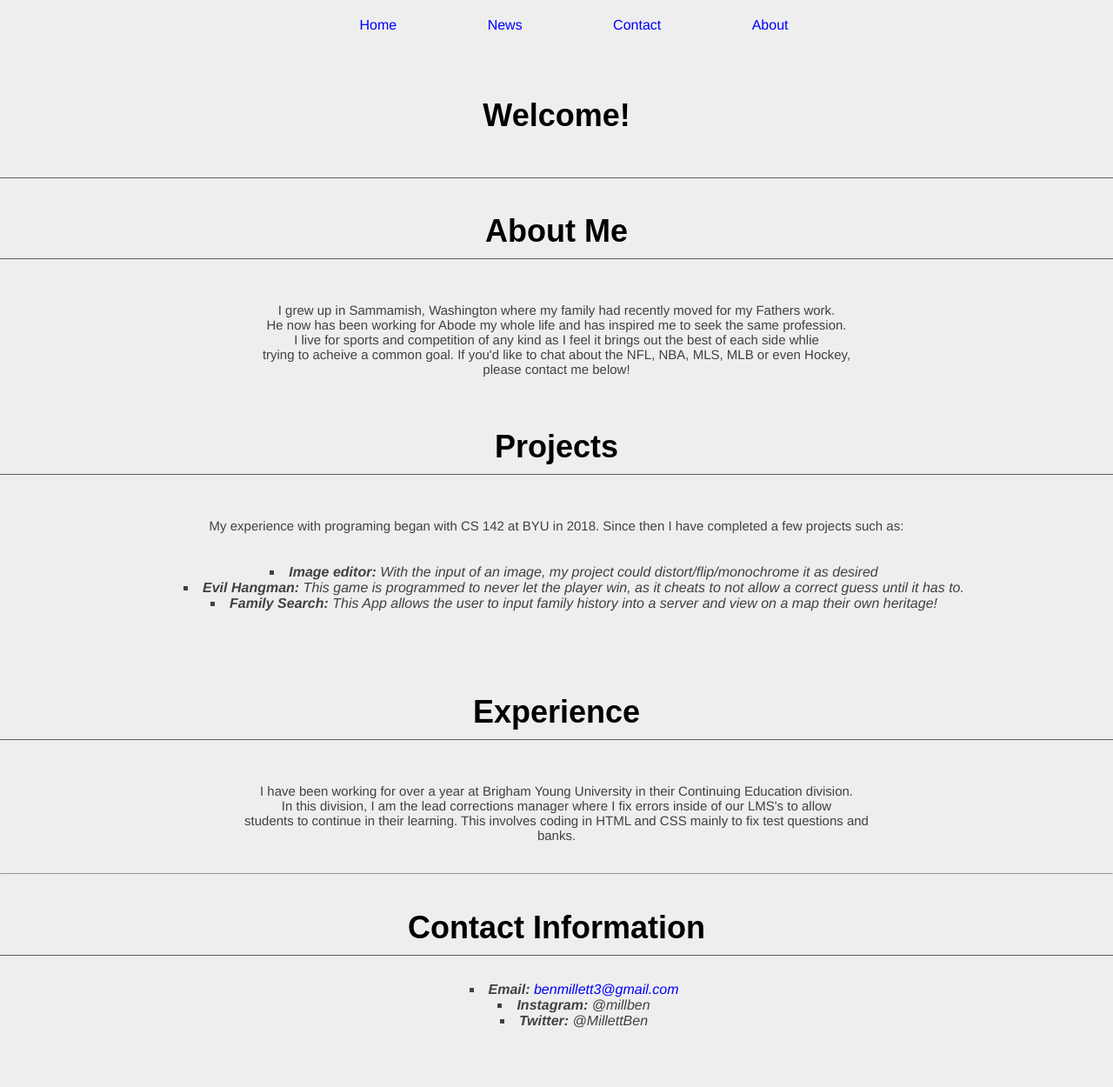
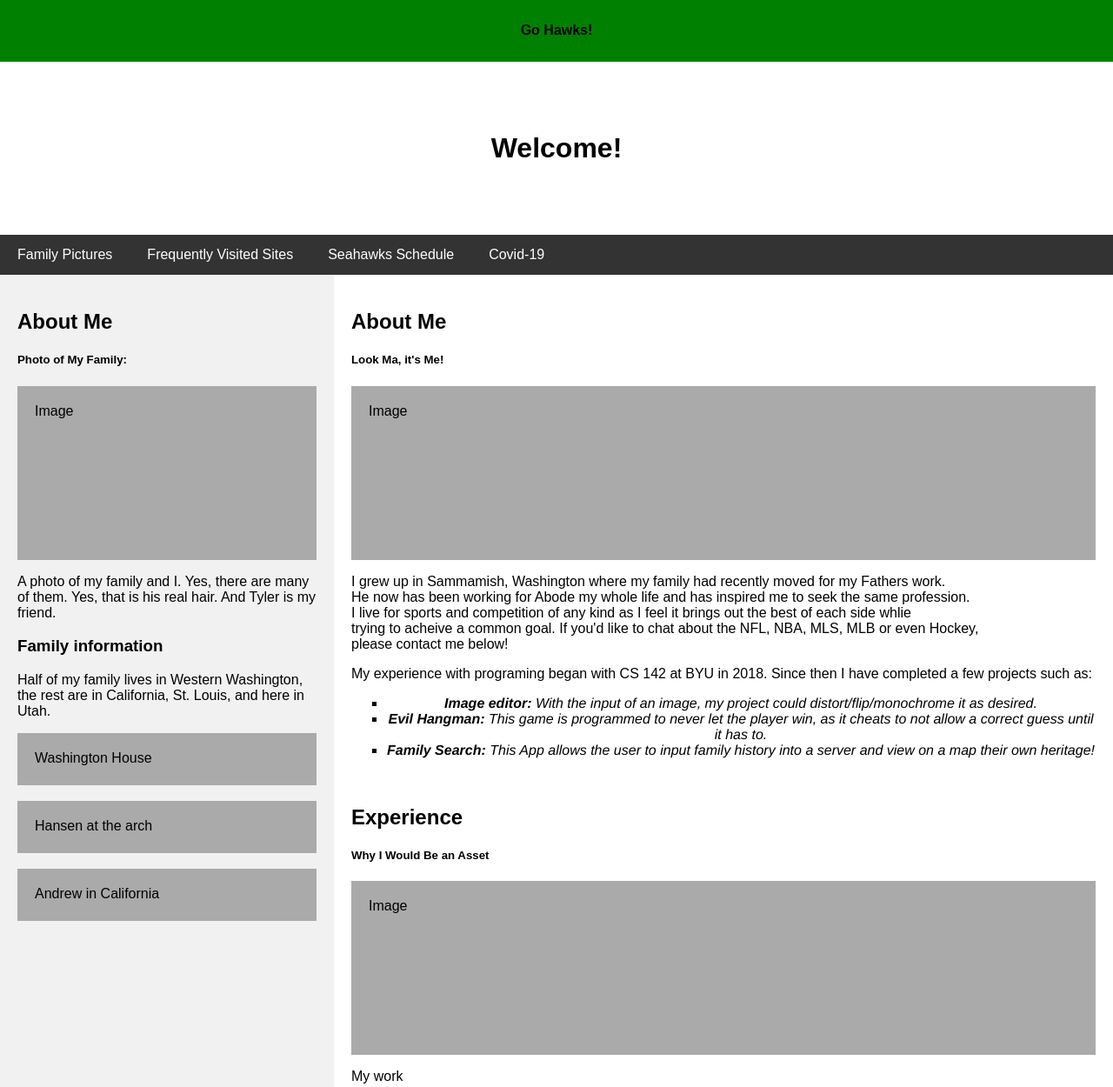
Before and after one commit to Jobo97/portfolio, a plain HTML site: page index.html in a window 1280 px wide. Shown: the top 1250 px of the page at 87% size. Before the commit the page ends 1203 px from the top, so only its background shows below. Drawn offline with Linux system fonts and the light colour scheme.

Commit message:
Flexbox index

```diff
--- a/index.html
+++ b/index.html
@@ -1,55 +1,174 @@
 <!DOCTYPE html>
 <html>
 <head>
-    <title>Ben Millett</title>
-    <link rel="stylesheet" type="text/css" href="app.css">
+<title>Page Title</title>
+<meta charset="UTF-8">
+<meta name="viewport" content="width=device-width, initial-scale=1">
+<style>
+* {
+  box-sizing: border-box;
+}
+
+/* Style the body */
+body {
+  font-family: Arial;
+  margin: 0;
+}
+
+/* Header/logo Title */
+.header {
+  padding: 60px;
+  text-align: center;
+  background: white;
+  color: black;
+}
+
+.list {
+  font-family: helvetica;
+  list-style-type: square;
+  text-align: center;
+  font-style: italic;
+}
+
+.list b {
+  font-style: oblique;
+}
+
+/* Style the top navigation bar */
+.navbar {
+  display: flex;
+  background-color: #333;
+}
+
+/* Style the navigation bar links */
+.navbar a {
+  color: white;
+  padding: 14px 20px;
+  text-decoration: none;
+  text-align: center;
+}
+
+/* Change color on hover */
+.navbar a:hover {
+  background-color: #ddd;
+  color: black;
+}
+
+/* Column container */
+.row {
+  display: flex;
+  flex-wrap: wrap;
+}
+
+/* Create two unequal columns that sits next to each other */
+/* Sidebar/left column */
+.side {
+  flex: 30%;
+  background-color: #f1f1f1;
+  padding: 20px;
+}
+
+/* Main column */
+.main {
+  flex: 70%;
+  background-color: white;
+  padding: 20px;
+}
+
+/* Fake image, just for this example */
+.fakeimg {
+  background-color: #aaa;
+  width: 100%;
+  padding: 20px;
+}
+
+/* Footer */
+.footer {
+  padding: 20px;
+  text-align: center;
+  background-color: green;
+}
+
+/* Responsive layout - when the screen is less than 700px wide, make the two columns stack on top of each other instead of next to each other */
+@media screen and (max-width: 700px) {
+  .row, .navbar {
+    flex-direction: column;
+  }
+}
+</style>
 </head>
 <body>
-    <ul>
-      <li class="inline"><a href="#home">Home</a></li>
-      <li class="inline"><a href="#news">News</a></li>
-      <li class="inline"><a href="#contact">Contact</a></li>
-      <li class="inline"><a href="#about">About</a></li>
-    </ul>
+
+<!-- Note -->
+<div style="background:green;padding:5px">
+  <h4 style="text-align:center">Go Hawks!</h4>
+</div>
+
+<!-- Header -->
+<div class="header">
   <h1>Welcome!</h1>
+</div>
+
+<!-- Navigation Bar -->
+<div class="navbar">
+  <a href="#">Family Pictures</a>
+  <a href="#">Frequently Visited Sites</a>
+  <a href="#">Seahawks Schedule</a>
+  <a href="#">Covid-19</a>
+</div>
+
+<!-- The flexible grid (content) -->
+<div class="row">
+  <div class="side">
     <h2>About Me</h2>
-      <p>
-        I grew up in Sammamish, Washington where my family had recently moved for my Fathers work.<br>
+    <h5>Photo of My Family:</h5>
+    <div class="fakeimg" style="height:200px;">Image</div>
+    <p>A photo of my family and I. Yes, there are many of them. Yes, that is his real hair. And Tyler is my friend.</p>
+    <h3>Family information</h3>
+    <p>Half of my family lives in Western Washington, the rest are in California, St. Louis, and here in Utah.</p>
+    <div class="fakeimg" style="height:60px;">Washington House</div><br>
+    <div class="fakeimg" style="height:60px;">Hansen at the arch</div><br>
+    <div class="fakeimg" style="height:60px;">Andrew in California</div>
+  </div>
+  <div class="main">
+    <h2>About Me</h2>
+    <h5>Look Ma, it's Me!</h5>
+    <div class="fakeimg" style="height:200px;">Image</div>
+    <p>I grew up in Sammamish, Washington where my family had recently moved for my Fathers work.<br>
     He now has been working for Abode my whole life and has inspired me to seek the same profession.<br>
     I live for sports and competition of any kind as I feel it brings out the best of each side whlie<br>
     trying to acheive a common goal. If you'd like to chat about the NFL, NBA, MLS, MLB or even Hockey,<br>
-        please contact me below!<br>
-      </p>
-
-    <h2>Projects</h2>
+    please contact me below!<br></p>
     <p>My experience with programing began with CS 142 at BYU in 2018. Since then I have completed a few projects such as:
       <ul class='list'>
-          <li><b>Image editor:</b> With the input of an image, my project could distort/flip/monochrome it as desired</li>
+        <li><b>Image editor:</b> With the input of an image, my project could distort/flip/monochrome it as desired.</li>
         <li><b>Evil Hangman:</b> This game is programmed to never let the player win, as it cheats to not allow a correct guess until it has to.</li>
         <li><b>Family Search:</b> This App allows the user to input family history into a server and view on a map their own heritage!</li>
       </ul>
     </p>
-
+    <br>
     <h2>Experience</h2>
+    <h5>Why I Would Be an Asset</h5>
+    <div class="fakeimg" style="height:200px;">Image</div>
+    <p>My work</p>
     <p>
       I have been working for over a year at Brigham Young University in their Continuing Education division.<br>
       In this division, I am the lead corrections manager where I fix errors inside of our LMS's to allow <br>
       students to continue in their learning. This involves coding in HTML and CSS mainly to fix test questions and<br>
       banks.
     </p>
+    </div>
+</div>
 
-
-    <hr>
+<!-- Footer -->
+<div class="footer">
   <h2>Contact Information</h2>
-      <ul class='list'>
-        <li><b>Email:</b> <a href="mailto:benmillett3@gmail.com">benmillett3@gmail.com</a></li>
-        <li><b>Instagram:</b> @millben</li>
-        <li><b>Twitter:</b> @MillettBen</li>
-      </ul>
-
+    <p>
+    Email: <a href="mailto:benmillett3@gmail.com">benmillett3@gmail.com</a><br>
+    Instagram: @millben<br>
+    Twitter: @MillettBen<br>
+    </p>
+</div>
 
 </body>
-
-
-
 </html>
```
Lines whose indentation alone changed are shown as unchanged.
